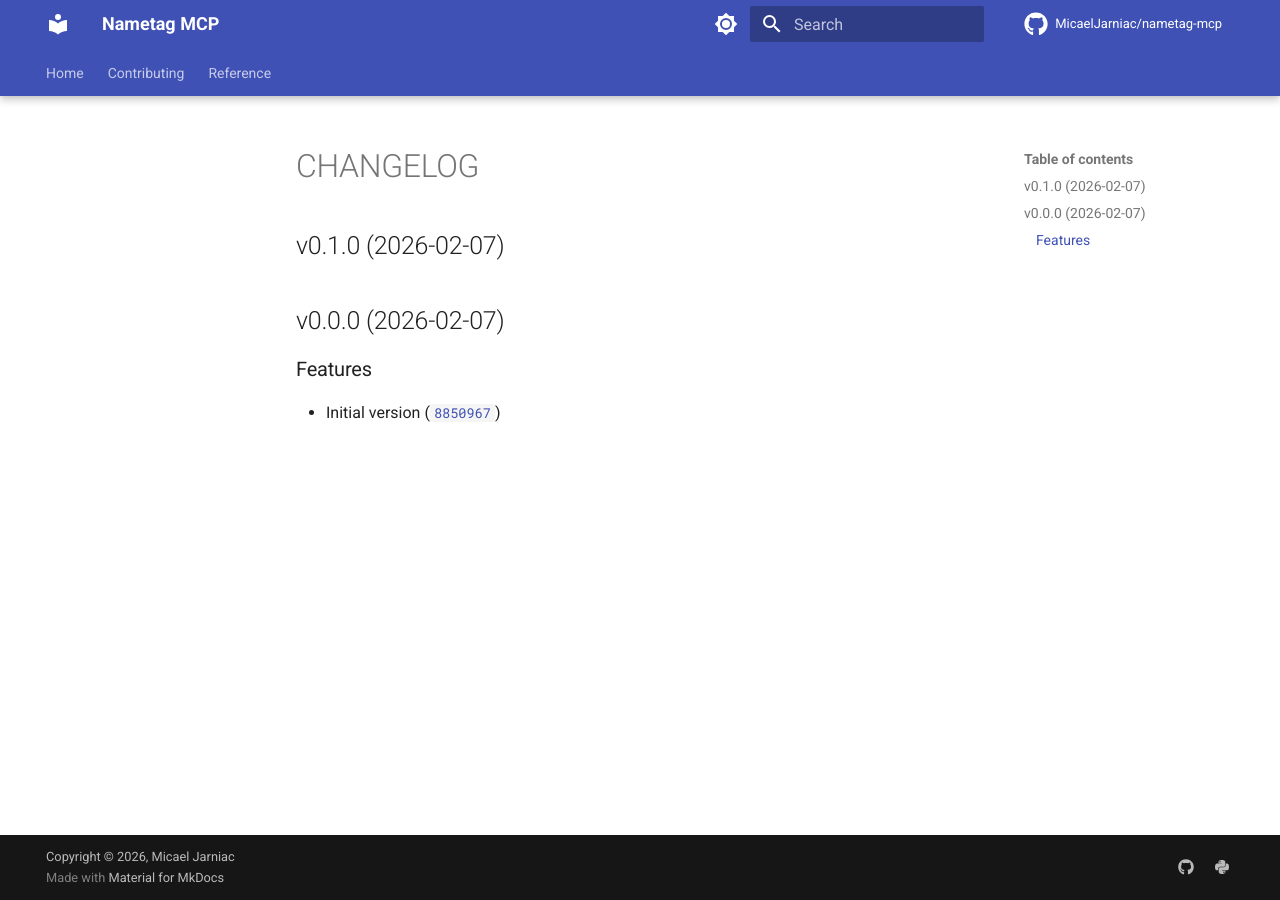
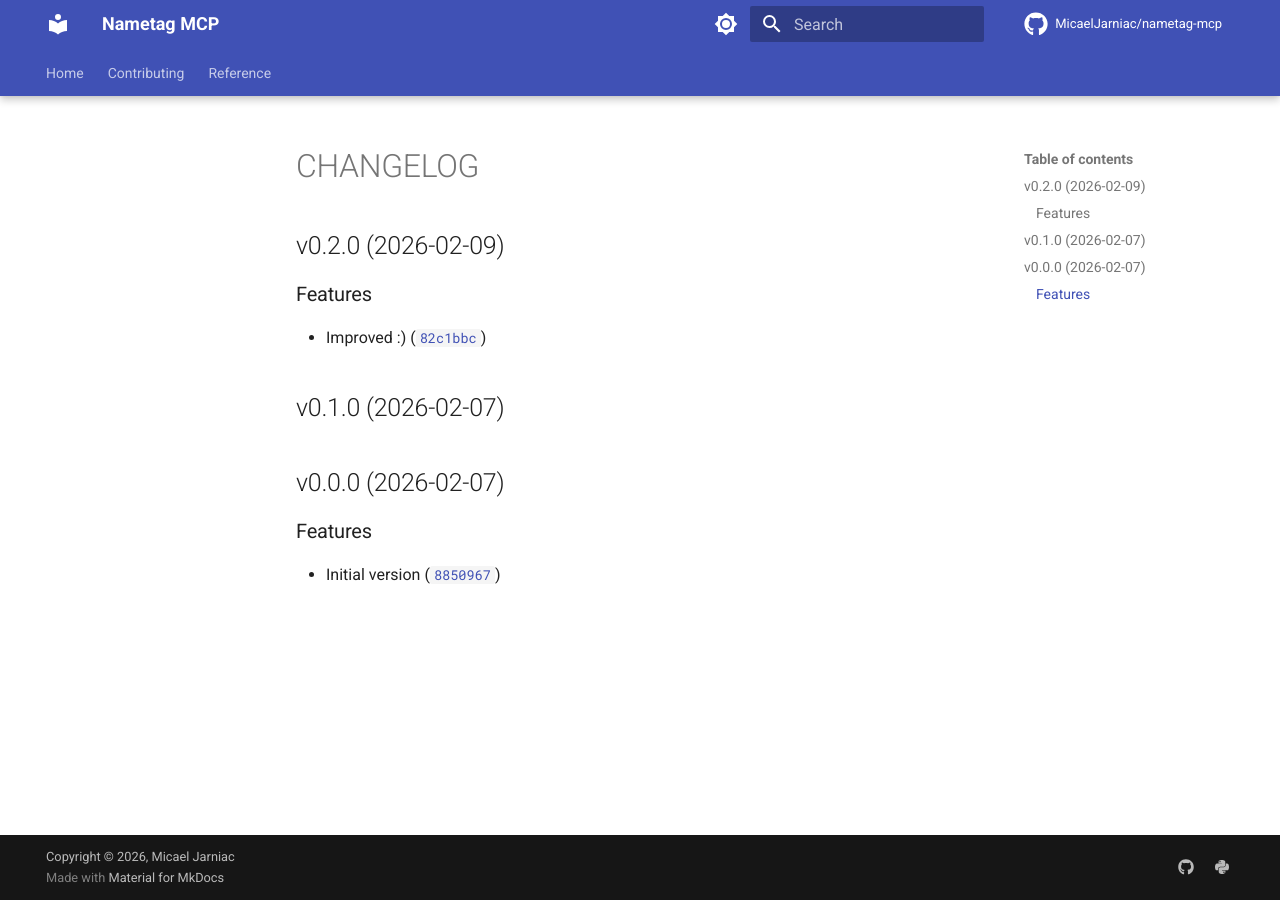
Before and after one commit to MicaelJarniac/nametag-mcp, an MkDocs documentation site: the page built from docs/CHANGELOG.md, in a window 1280 px wide. Built offline with MkDocs 1.6.1 and Material for MkDocs 9.7.7, drawn with Linux system fonts in a browser that asks for light colours; comment, search, counter and statistics services are not loaded; the version menu is left out.

Commit message:
0.2.0
Automatically generated by python-semantic-release

```diff
--- a/docs/CHANGELOG.md
+++ b/docs/CHANGELOG.md
@@ -1,4 +1,12 @@
 # CHANGELOG
+
+
+## v0.2.0 (2026-02-09)
+
+### Features
+
+- Improved :)
+  ([`82c1bbc`](https://github.com/MicaelJarniac/nametag-mcp/commit/82c1bbc0dde031fc9f5654072e83038f72c2f372))
 
 
 ## v0.1.0 (2026-02-07)
--- a/pyproject.toml
+++ b/pyproject.toml
@@ -1,6 +1,6 @@
 [project]
 name = "nametag-mcp"
-version = "0.1.0"
+version = "0.2.0"
 description = "Nametag MCP server."
 authors = [
   {name = "Micael Jarniac", email = "micael@jarniac.dev"},
```
Also changed, not shown: 1 other file.
